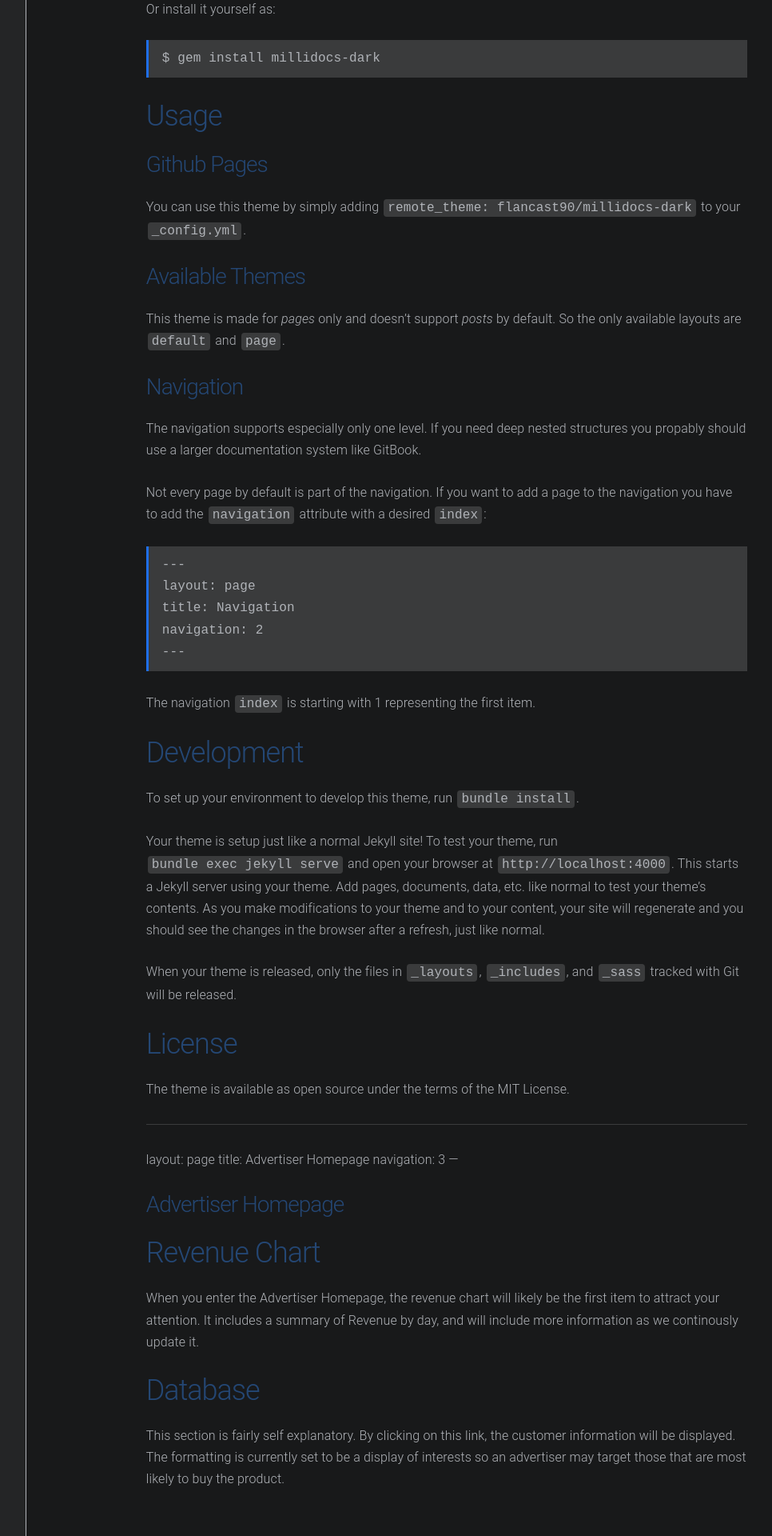
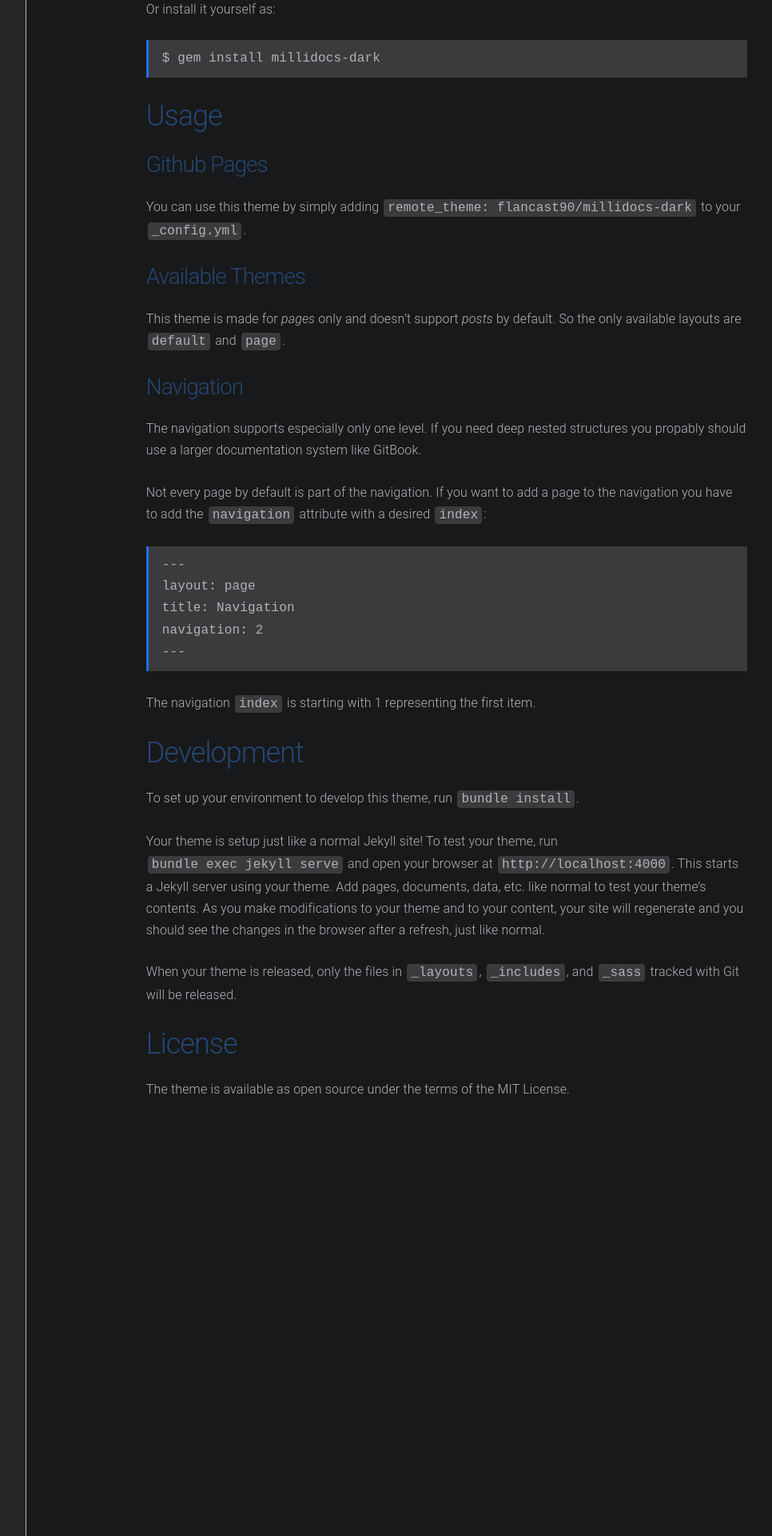
Before and after one commit to C0smicCrush/Millidocs, a Jekyll site: the page built from index.md, in a window 1280 px wide. Shown: the part 1536-3456 px from the top of the page at 80% size, without its empty margins (180-1146 px from the left). Built offline with Jekyll 4.4.1, drawn with Linux system fonts in a browser that asks for light colours.

Commit message:
Removed bad formatting

```diff
--- a/index.md
+++ b/index.md
@@ -89,24 +89,3 @@ When your theme is released, only the files in `_layouts`, `_includes`, and `_sa
 ## License
 
 The theme is available as open source under the terms of the [MIT License](https://opensource.org/licenses/MIT).
-
-
----
-layout: page
-title: Advertiser Homepage
-navigation: 3
----
-
-
-### Advertiser Homepage
-
-## Revenue Chart
-
-When you enter the Advertiser Homepage, the revenue chart will likely be the first item to attract your attention.
-It includes a summary of Revenue by day, and will include more information as we continously update it.
-
-## Database
-
-This section is fairly self explanatory. By clicking on this link, the customer information will be displayed.
-The formatting is currently set to be a display of interests so an advertiser may target those that are most
-likely to buy the product.
```
